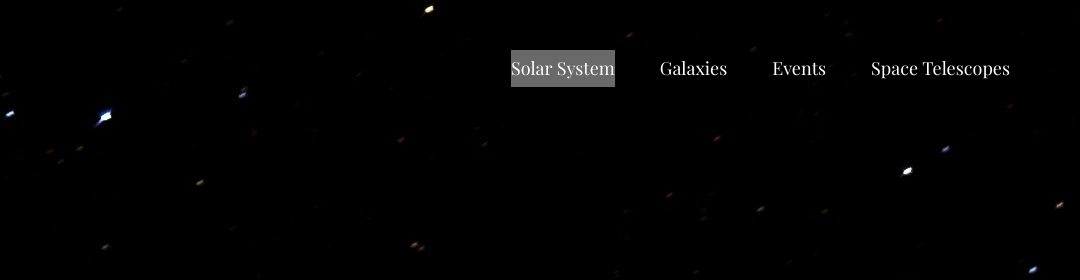
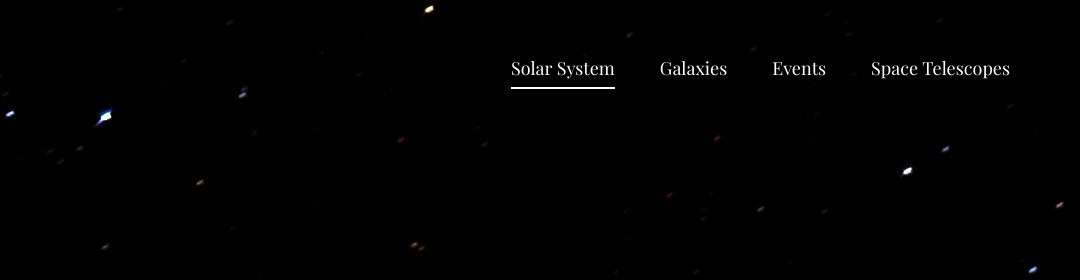
Before and after one commit to jsahil141/SpaceWebsite, a plain HTML site: page index.html in a window 1280 px wide. In both pictures the pointer is over the link "Solar System". Shown: the top 280 px of the page, 200-1280 px from the left. Drawn offline with nearby package versions, Linux system fonts and the light colour scheme.

Commit message:
hover effect changed for navigation bar

```diff
--- a/resources/css/style.css
+++ b/resources/css/style.css
@@ -110,8 +110,9 @@ nav a {
 	transition: all .5s ease;
 }
 nav li:hover a {
-	background: #696969;
-	color:#FFF;
+    border-bottom: 2px solid white;
+	/*background: #696969;
+	color:#FFF;*/
 }
 nav li ul {
 	/*float: left;*/
--- a/resources/css/theme.css
+++ b/resources/css/theme.css
@@ -83,8 +83,9 @@ nav a {
 	transition: all .5s ease;
 }
 nav li:hover a {
-	background: #696969;
-	color:#FFF;
+    border-bottom: 2px solid white;
+	/*background: #696969;
+	color:#FFF;*/
 }
 nav li ul {
 	/*float: left;*/
```
